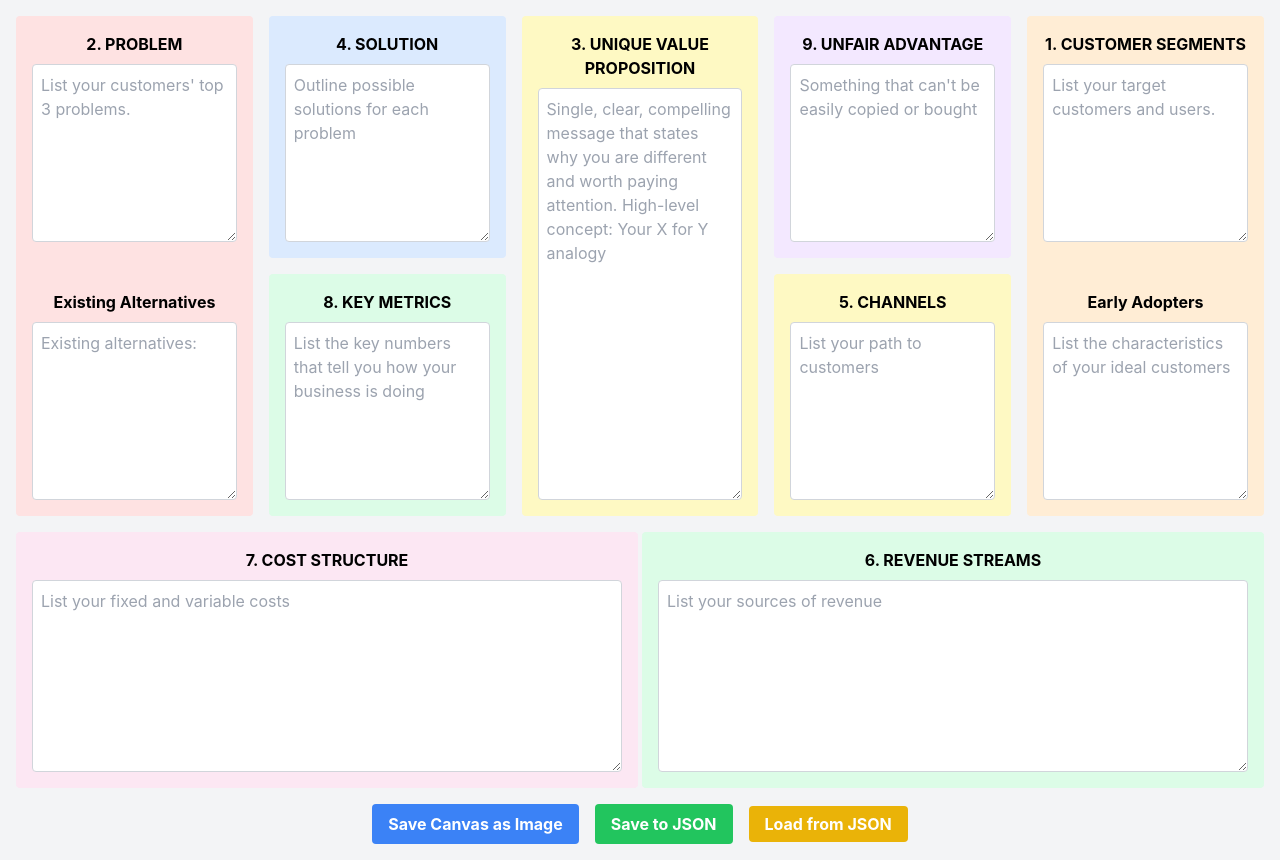
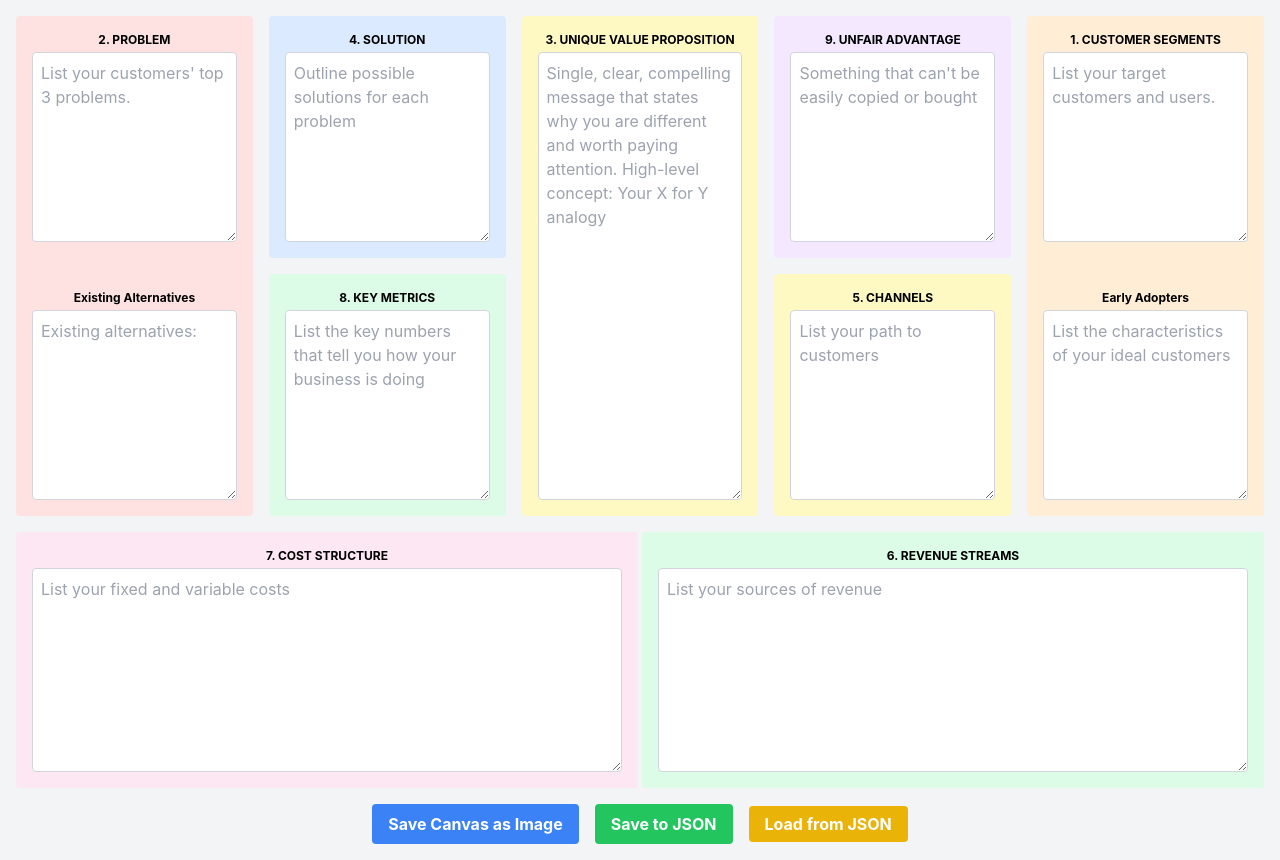
Before and after one commit to brucechou1983/lean-canvas-app, a React (Create React App) app: page / in a window 1280 px wide. Built offline with nearby package versions, Linux system fonts and the light colour scheme.

Commit message:
style: smaller title text

```diff
--- a/src/components/lean-canvas-component.tsx
+++ b/src/components/lean-canvas-component.tsx
@@ -90,8 +90,9 @@ const LeanCanvas = () => {
     }
   }, [cursorPosition, textAreaRefs]); // Run the effect whenever cursorPosition or textAreaRefs change
 
-  const TextArea = ({ label, value, onChange, placeholder, className = "", fieldName }) => (    <div className={`flex flex-col h-full ${className}`}>
-      <label className="font-bold mb-2">{label}</label>
+  const TextArea = ({ label, value, onChange, placeholder, className = "", fieldName }) => (
+    <div className={`flex flex-col h-full ${className}`}>
+      <label className="font-bold mb-1 text-xs">{label}</label>
       <textarea
         ref={textAreaRefs[fieldName]}
         className="flex-grow p-2 border border-gray-300 rounded"
```
